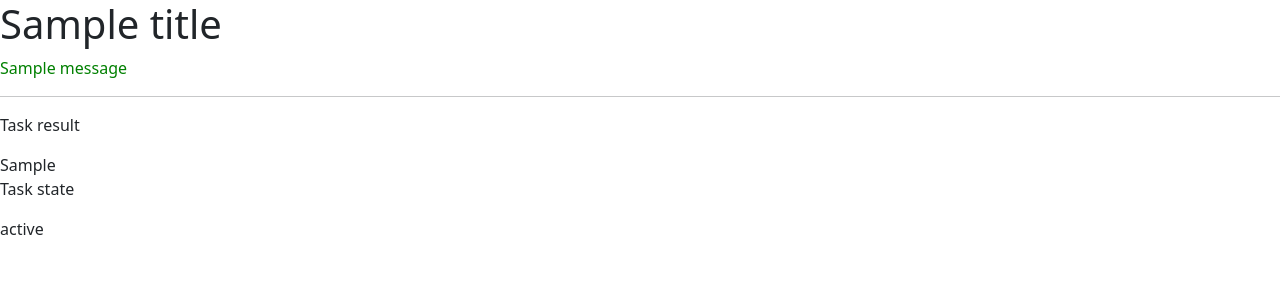
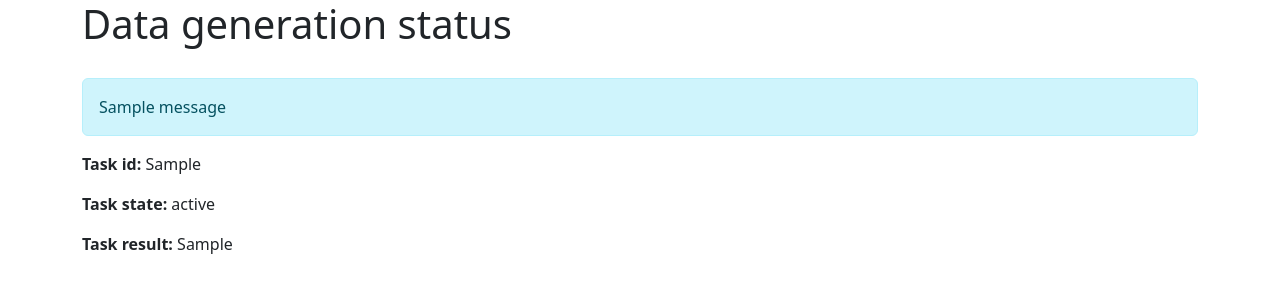
Before and after one commit to VetalM84/django_faker_celery, a Django app: template templates/result.html in a window 1280 px wide. Shown: the top 300 px of the page. Run offline with Django 4.2, Linux system fonts and the light colour scheme; the template is opened without the code that fills it: most values are stand-ins (such as "Sample title", 1, 10 or a date in 2020); one stand-in notice (Sample message) is shown; parts of the project's set-up code (start-up, migrations or seed data) failed here and were passed over.

Commit message:
Add styles to templates, form

```diff
--- a/fake_data_generator/forms.py
+++ b/fake_data_generator/forms.py
@@ -6,4 +6,6 @@
         label="Total rows to create",
         min_value=10,
         max_value=100000,
+        initial=10,
+        widget=forms.NumberInput(),
     )
--- a/templates/base.html
+++ b/templates/base.html
@@ -7,8 +7,25 @@
     <link href="https://cdn.jsdelivr.net/npm/bootstrap@5.2.0-beta1/dist/css/bootstrap.min.css" rel="stylesheet" integrity="sha384-0evHe/X+R7YkIZDRvuzKMRqM+OrBnVFBL6DOitfPri4tjfHxaWutUpFmBp4vmVor" crossorigin="anonymous">
   </head>
   <body>
-    {% block body %}
-    {% endblock %}
+    <div class="container">
+    <h1 style="margin-bottom: 30px">
+      {% block heading %}
+      {% endblock %}
+    </h1>
+
+      {% block messages %}
+          {% if messages %}
+             {% for message in messages %}
+              <div class="alert alert-info" role="alert">
+                 {{ message }}
+              </div>
+             {% endfor %}
+         {% endif %}
+      {% endblock %}
+
+      {% block body %}
+      {% endblock %}
+    </div>
     <script src="https://cdn.jsdelivr.net/npm/bootstrap@5.2.0-beta1/dist/js/bootstrap.bundle.min.js" integrity="sha384-pprn3073KE6tl6bjs2QrFaJGz5/SUsLqktiwsUTF55Jfv3qYSDhgCecCxMW52nD2" crossorigin="anonymous"></script>
   </body>
 </html>
--- a/templates/result.html
+++ b/templates/result.html
@@ -1,18 +1,14 @@
 {% extends 'base.html' %}
 {% load static %}
 
+{% block heading %}
+    Data generation status
+{% endblock %}
+
 {% block body %}
-<h1>{{ title }}</h1>
-    {% if messages %}
-        {% for message in messages %}
-            <p style="color: green">{{ message }}</p>
-        {% endfor %}
-        <hr>
-    {% endif %}
-    <p>Task result</p>
-    {{ task_result }}
-    <p>Task state</p>
-    {{ task_state }}
 
+    <p><strong>Task id:</strong> {{ task_result }}</p>
+    <p><strong>Task state:</strong> {{ task_state }}</p>
+    <p><strong>Task result:</strong> {{ task_result }}</p>
 
 {% endblock %}
```
Also changed, not shown: templates/index.html (+5 -8 lines).
